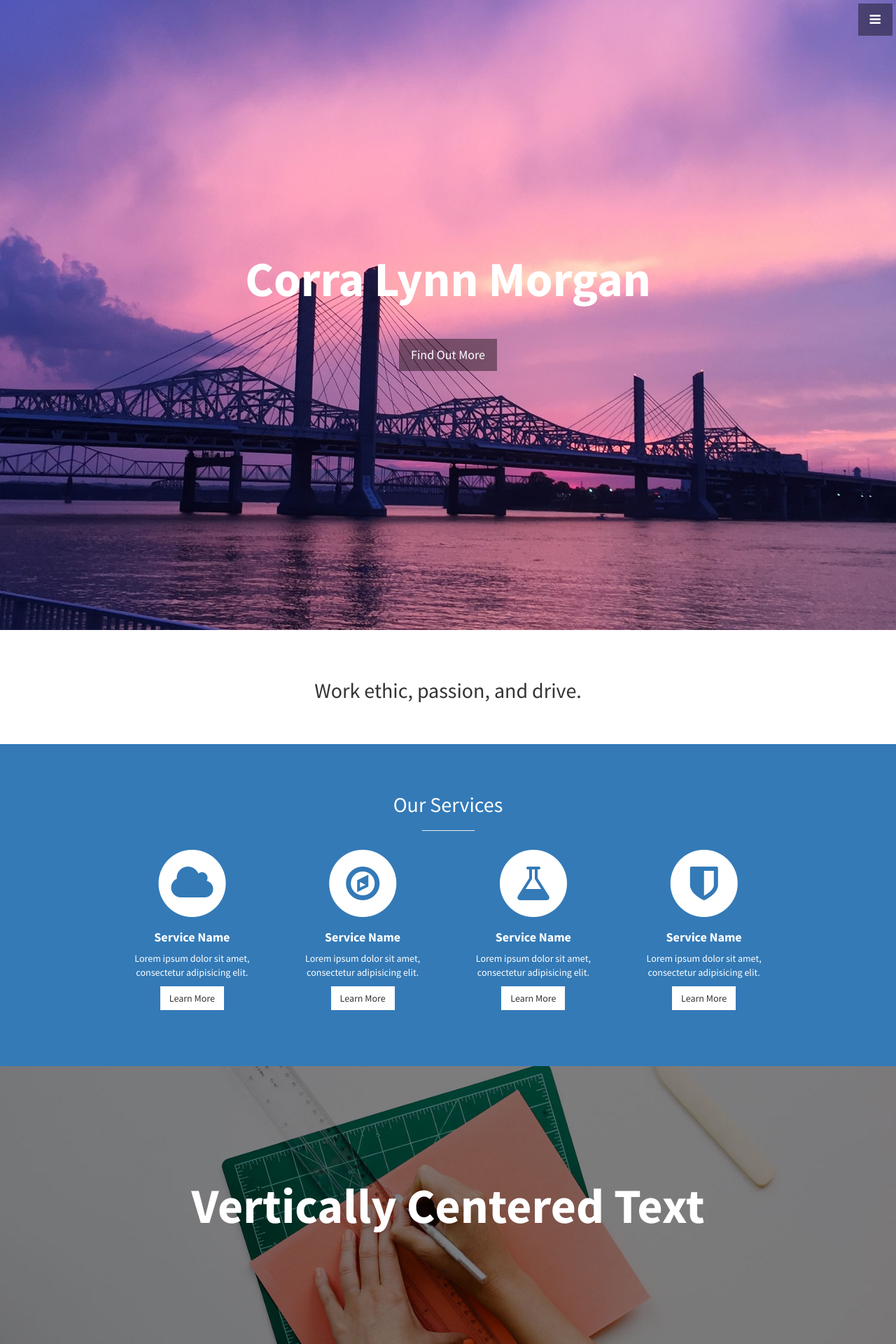
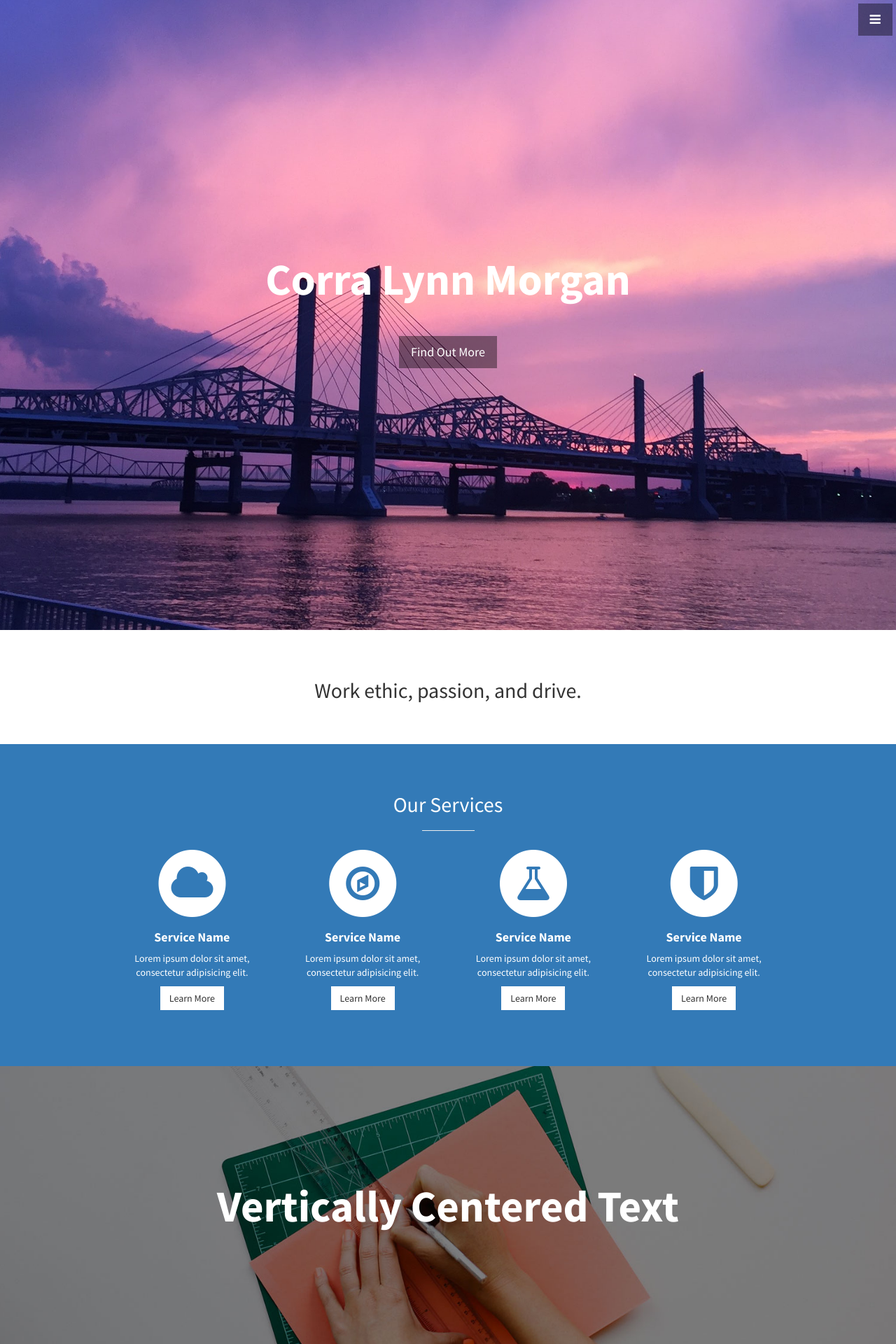
Before and after one commit to corralynn/CorraLMorgan, a Jekyll site: the page built from index.html, in a window 1280 px wide. Shown: the top 1920 px of the page at 70% size. Built offline with Jekyll 4.4.1, drawn with Linux system fonts in a browser that asks for light colours.

Commit message:
Update stylish-portfolio.css

```diff
--- a/css/stylish-portfolio.css
+++ b/css/stylish-portfolio.css
@@ -27,7 +27,7 @@
     text-color: #ffffff;
     margin: 0;
     padding: 0;
-    font-size: 5em;
+    font-size: 4.5em;
     font-weight: 700;
 }
 
```
